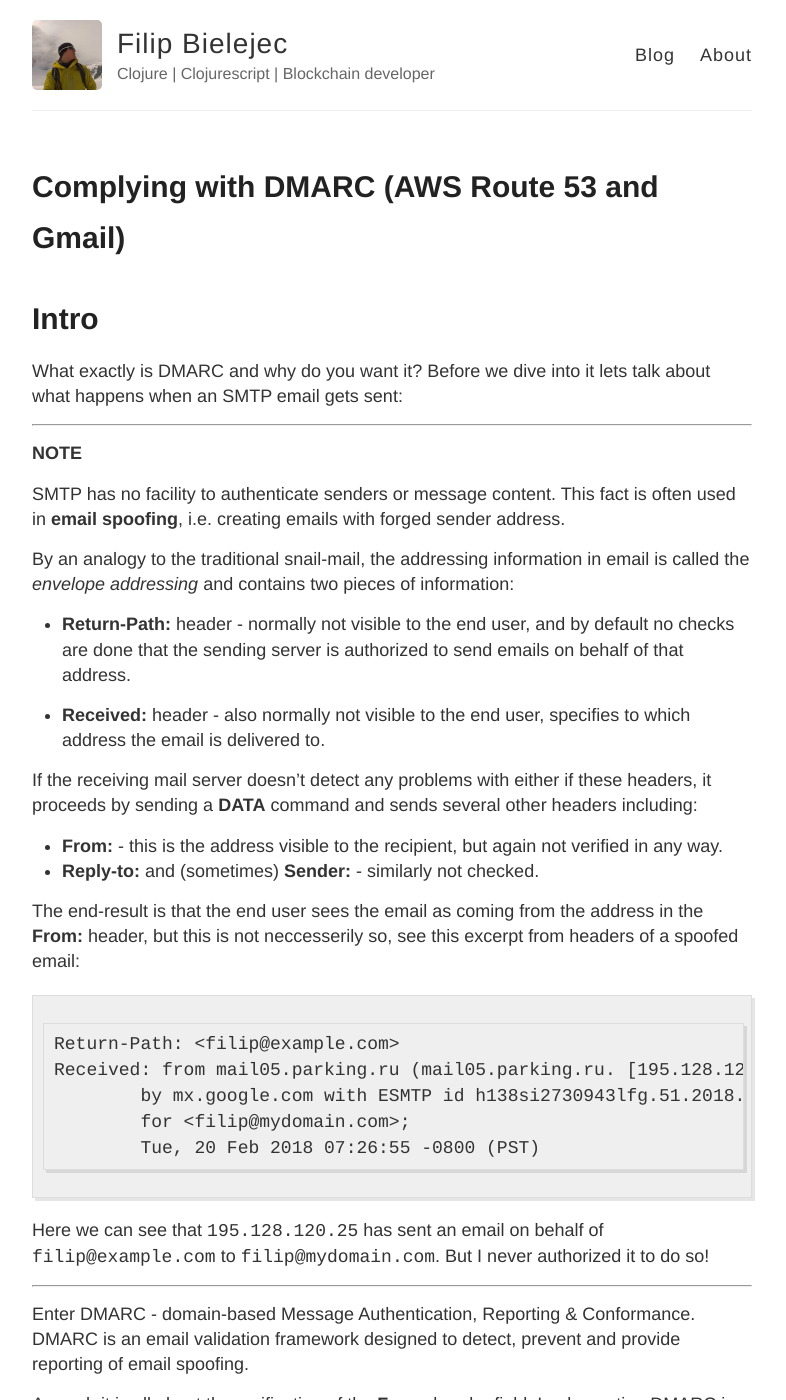
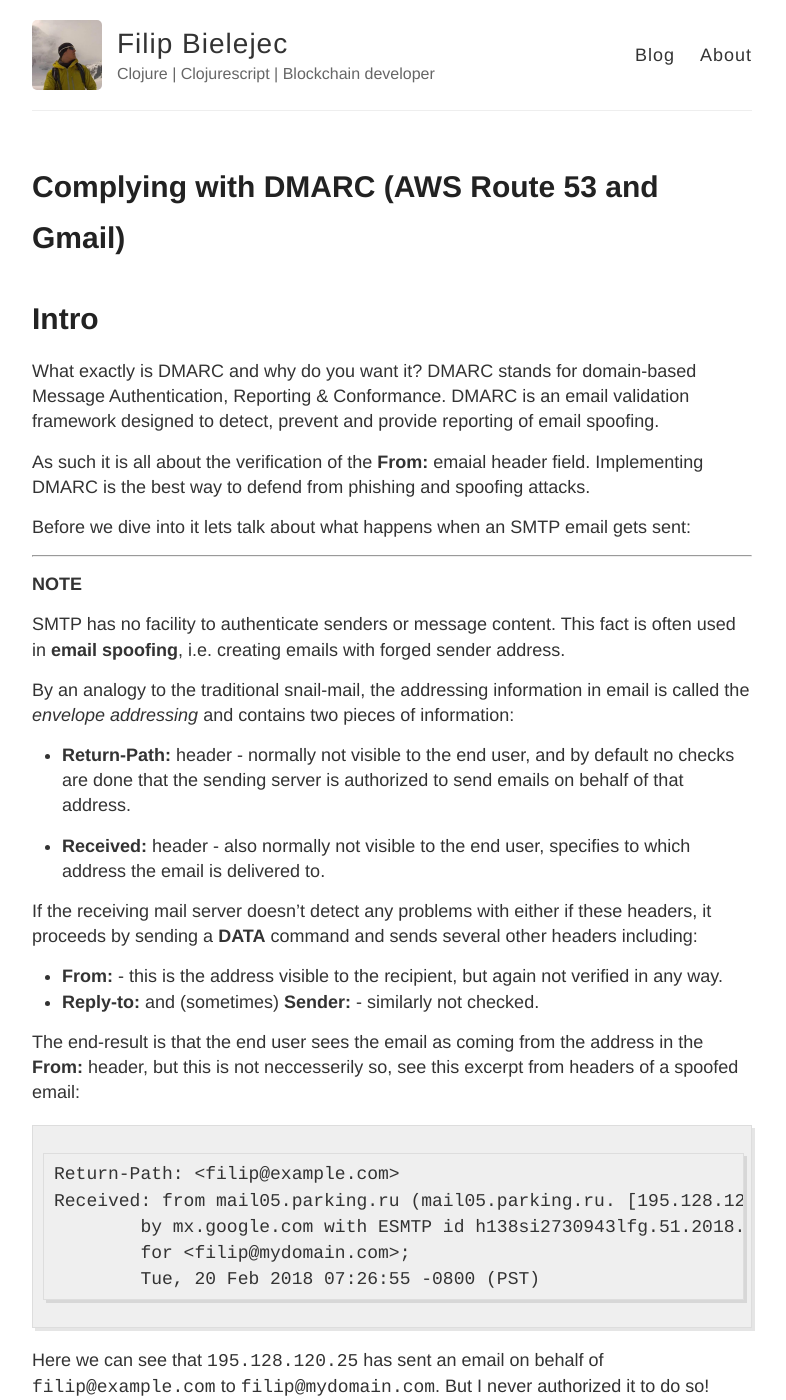
Before and after one commit to fbielejec/fbielejec.github.io, a Jekyll site: the page built from _posts/2018-02-21-dmarc-compliancy.md, in a window 1280 px wide and 1400 px high. Shown: the whole window, without its empty margins (248-1034 px from the left). Built offline with Jekyll 4.4.1, drawn with Linux system fonts in a browser that asks for light colours; some of the changed text lies outside the part shown.

Commit message:
arrangement

```diff
--- a/_posts/2018-02-21-dmarc-compliancy.md
+++ b/_posts/2018-02-21-dmarc-compliancy.md
@@ -14,6 +14,12 @@
 # Intro
 
 What exactly is DMARC and why do you want it?
+DMARC stands for domain-based Message Authentication, Reporting & Conformance.
+DMARC is an email validation framework designed to detect, prevent and provide reporting of email spoofing.
+
+As such it is all about the verification of the **From:** emaial header field.
+Implementing DMARC is the best way to defend from phishing and spoofing attacks.
+
 Before we dive into it lets talk about what happens when an SMTP email gets sent:
 
 ---
@@ -45,12 +51,6 @@
 But I never authorized it to do so!
 
 ---
-
-Enter DMARC - domain-based Message Authentication, Reporting & Conformance.
-DMARC is an email validation framework designed to detect, prevent and provide reporting of email spoofing.
-
-As such it is all about the verification of the **From:** header field.
-Implementing DMARC is the best way to defend from phishing and spoofing attacks.
 
 # [DMARC compliancy](#compliancy)
 
```
